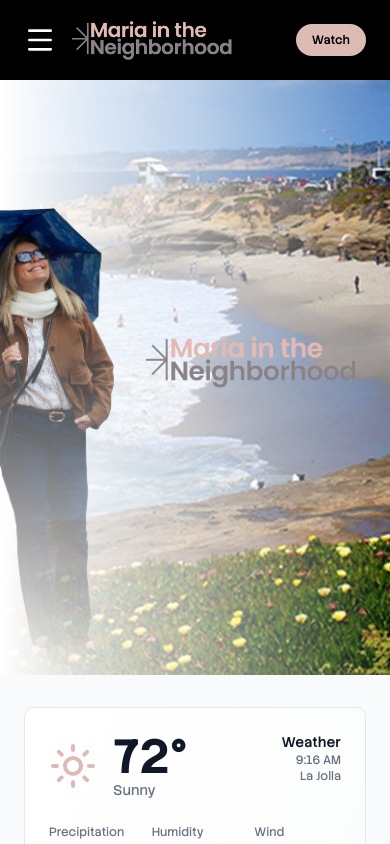
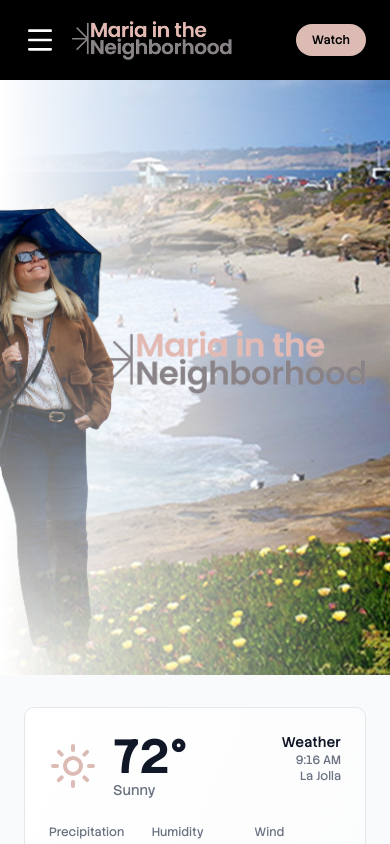
Before and after one commit to LanceTreyark/mariainneighborhood.com, a Next.js app: page / in a window 390 px wide. Shown: the top 844 px of the page. Built offline with nearby package versions, Linux system fonts and the light colour scheme.

Commit message:
12.31.25 09:16PM

```diff
--- a/components/hero.tsx
+++ b/components/hero.tsx
@@ -59,8 +59,8 @@ export function Hero() {
             animate={{ opacity: 1, y: 0 }}
             transition={{ duration: 0.8, delay: 0.4 }}
             className="relative
-        h-50 w-[210px]
-        ml-[-90px] sm:-ml-40 md:-ml-49 lg:-ml-11
+        h-50 w-[260px]
+        ml-[-130px] sm:-ml-40 md:-ml-49 lg:-ml-11
         sm:h-50 sm:w-[500px]
         md:h-56 md:w-[560px] "
           >
```
